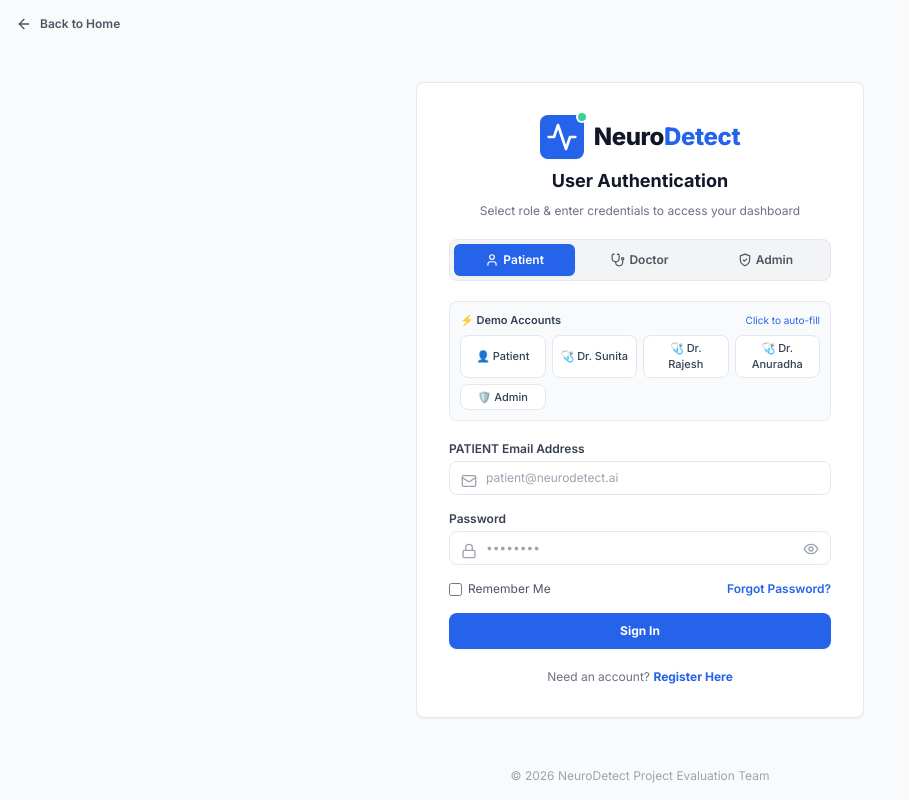
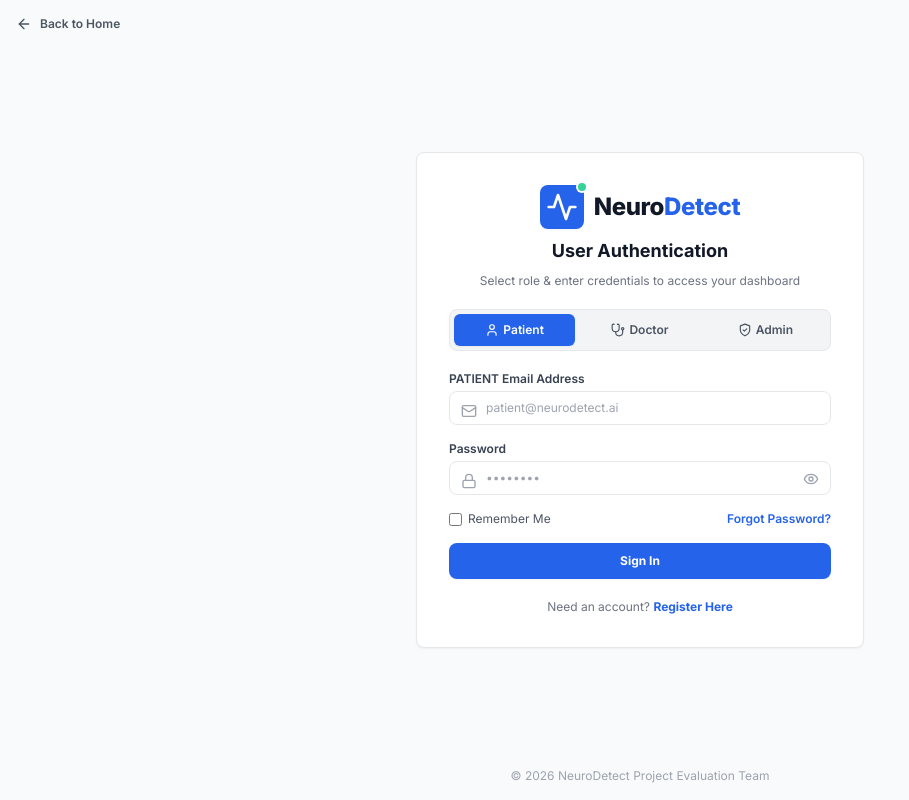
Before and after one commit to ak4289009-a11y/NeuroDetect, a React (Vite) app in the folder frontend/: page /login in a window 1280 px wide. Shown: the whole page, without its empty margins (0-909 px from the left). Built offline with nearby package versions, Linux system fonts and the light colour scheme; no server answers.

Commit message:
feat(auth): remove demo accounts auto-fill section from login page

```diff
--- a/frontend/src/pages/LoginPage.jsx
+++ b/frontend/src/pages/LoginPage.jsx
@@ -142,71 +142,6 @@ const LoginPage = () => {
               </button>
             );
           })}
-        </div>
-
-        {/* 1-Click Demo Fill for Viva & Evaluation */}
-        <div className="bg-slate-50 border border-slate-200/80 rounded-lg p-2.5 space-y-1.5">
-          <div className="flex items-center justify-between text-[11px] font-semibold text-slate-700">
-            <span>⚡ Demo Accounts</span>
-            <span className="text-[10px] text-blue-600 font-normal">Click to auto-fill</span>
-          </div>
-          <div className="grid grid-cols-2 sm:grid-cols-4 gap-1.5">
-            <button
-              type="button"
-              onClick={() => {
-                setRole('PATIENT');
-                setEmail('patient@neurodetect.ai');
-                setPassword('Patient@123456');
-              }}
-              className="py-1 px-2 bg-white hover:bg-blue-50 border border-slate-200 hover:border-blue-300 rounded text-[11px] font-medium text-slate-700 hover:text-blue-700 transition-all text-center shadow-xs"
-            >
-              👤 Patient
-            </button>
-            <button
-              type="button"
-              onClick={() => {
-                setRole('DOCTOR');
-                setEmail('dr.thorne@neurodetect.ai');
-                setPassword('Doctor@123456');
-              }}
-              className="py-1 px-2 bg-white hover:bg-blue-50 border border-slate-200 hover:border-blue-300 rounded text-[11px] font-medium text-slate-700 hover:text-blue-700 transition-all text-center shadow-xs"
-            >
-              🩺 Dr. Sunita
-            </button>
-            <button
-              type="button"
-              onClick={() => {
-                setRole('DOCTOR');
-                setEmail('dr.rajesh@neurodetect.ai');
-                setPassword('Doctor@123456');
-              }}
-              className="py-1 px-2 bg-white hover:bg-blue-50 border border-slate-200 hover:border-blue-300 rounded text-[11px] font-medium text-slate-700 hover:text-blue-700 transition-all text-center shadow-xs"
-            >
-              🩺 Dr. Rajesh
-            </button>
-            <button
-              type="button"
-              onClick={() => {
-                setRole('DOCTOR');
-                setEmail('anu@neurodetect.ai');
-                setPassword('Doctor@123456');
-              }}
-              className="py-1 px-2 bg-white hover:bg-blue-50 border border-slate-200 hover:border-blue-300 rounded text-[11px] font-medium text-slate-700 hover:text-blue-700 transition-all text-center shadow-xs"
-            >
-              🩺 Dr. Anuradha
-            </button>
-            <button
-              type="button"
-              onClick={() => {
-                setRole('ADMIN');
-                setEmail('admin@neurodetect.ai');
-                setPassword('Admin@123456');
-              }}
-              className="py-1 px-2 bg-white hover:bg-blue-50 border border-slate-200 hover:border-blue-300 rounded text-[11px] font-medium text-slate-700 hover:text-blue-700 transition-all text-center shadow-xs"
-            >
-              🛡️ Admin
-            </button>
-          </div>
         </div>
 
         {/* Form */}
```
Also changed, not shown: 25 other files (tests, documents, lock files or other folders).
